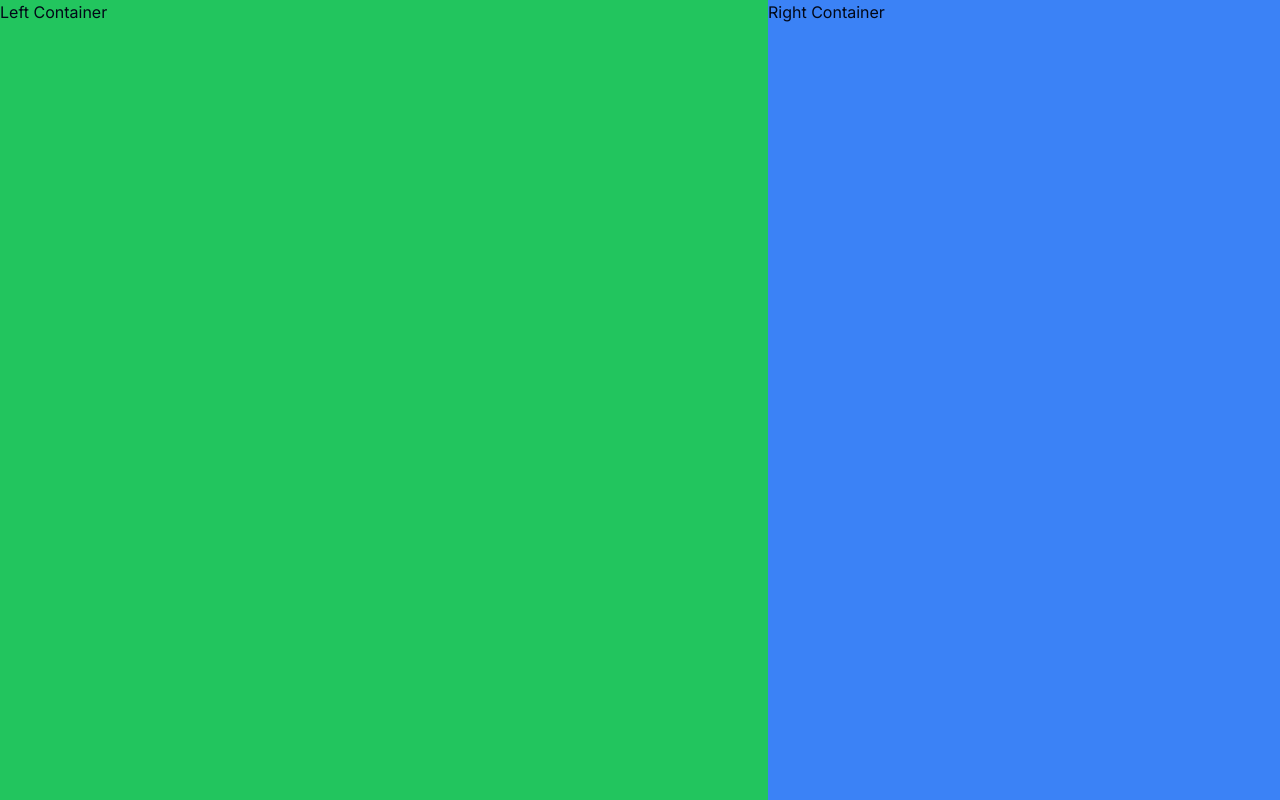
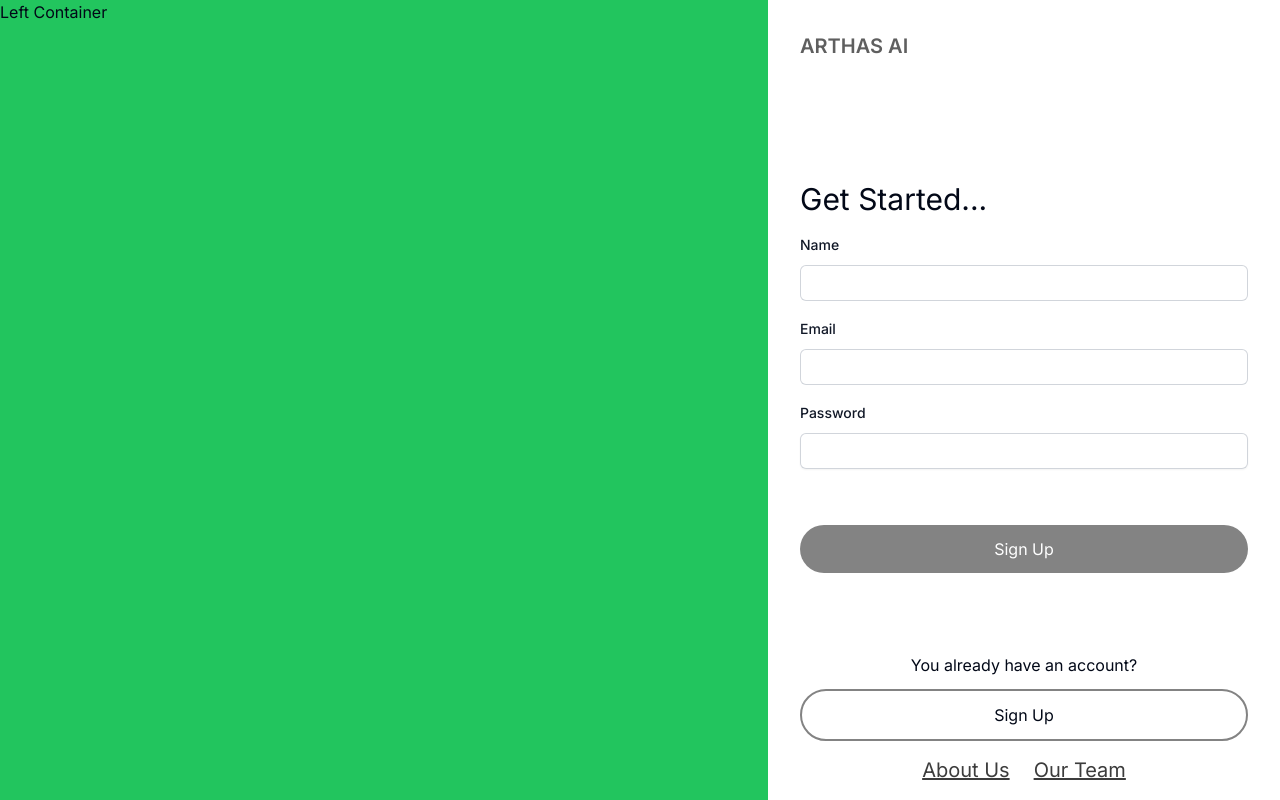
Before and after one commit to arthasai/ArthasAI, a Next.js app in the folder frontend/arthas-ai/: page /homepage in a window 1280 px wide. Built offline with nearby package versions, Linux system fonts and the light colour scheme.

Commit message:
layout for signup finished

```diff
--- a/frontend/arthas-ai/app/homepage/page.tsx
+++ b/frontend/arthas-ai/app/homepage/page.tsx
@@ -5,14 +5,92 @@ import Link from "next/link";
 const Homepage = () => {
 	return (
 		<div className="flex w-full min-h-screen">
+			{/* left container */}
 			<div className="w-3/5 bg-green-500">
 				<h1>Left Container</h1>
 			</div>
-			<div className="w-2/5 bg-blue-500">
-				<h1>Right Container</h1>
+			{/* right container */}
+			<div className="w-2/5">
+				{/* header */}
+				<div className="h-1/6">
+					<h1 className="text-xl font-semibold text-dashLogoTheme p-8">
+						ARTHAS AI
+					</h1>
+				</div>
+				{/* center */}
+				<div className="h-4/6 pl-8 pr-8">
+					<h2 className="text-3xl pt-12">Get Started...</h2>
+					<div className="pt-4">
+						<label
+							htmlFor="name"
+							className="block text-sm font-medium leading-6 text-gray-900 pb-2 text-dashInputColor">
+							Name
+						</label>
+						<input
+							type="text"
+							required
+							className="block w-full rounded-md border-0 py-1.5 pl-7 pr-20 text-gray-900 ring-1 ring-inset ring-gray-300 placeholder:text-gray-400 focus:ring-2 focus:ring-inset focus:ring-indigo-600 sm:text-sm sm:leading-6"
+						/>
+					</div>
+					<div className="pt-4">
+						<label
+							htmlFor="email"
+							className="block text-sm font-medium leading-6 text-gray-900 pb-2 text-dashInputColor">
+							Email
+						</label>
+						<input
+							type="email"
+							required
+							className="block w-full rounded-md border-0 py-1.5 pl-7 pr-20 text-gray-900 ring-1 ring-inset ring-gray-300 placeholder:text-gray-400 focus:ring-2 focus:ring-inset focus:ring-indigo-600 sm:text-sm sm:leading-6"
+						/>
+					</div>
+					<div className="pt-4">
+						<label
+							htmlFor="password"
+							className="block text-sm font-medium leading-6 text-gray-900 pb-2 text-dashInputColor">
+							Password
+						</label>
+						<input
+							id="password"
+							name="password"
+							type="password"
+							required
+							className="block w-full rounded-md border-0 py-1.5 pl-7 pr-20 text-gray-900 shadow-sm ring-1 ring-inset ring-gray-300 placeholder:text-gray-400 focus:ring-2 focus:ring-inset focus:ring-indigo-600 sm:text-sm sm:leading-6"
+						/>
+					</div>
+					<div className="pt-14">
+						<button className="rounded-full block w-full bg-dashButtonBrown text-white pt-3 pb-3">
+							Sign Up
+						</button>
+						<div className="pt-20 text-center">
+							<span>You already have an account?</span>
+							<button className="rounded-full block w-full border-2 border-dashButtonBrown pt-3 pb-3 mt-3">
+								Sign Up
+							</button>
+						</div>
+					</div>
+				</div>
+				{/* footer */}
+				<div className="h-1/6 text-center">
+					<div className="h-4/6"></div>
+					<div className="h-2/6">
+						<Link
+							href="/resources"
+							className="text-xl underline text-dashLinkText pr-6">
+							About Us
+						</Link>
+						<Link
+							href="/resources"
+							className="text-xl underline text-dashLinkText">
+							Our Team
+						</Link>
+					</div>
+				</div>
 			</div>
 		</div>
 	);
 };
 
+// bg-gradient-to-br from-neutral-50 via-purple-50 to-fuchsia-200
+
 export default Homepage;
--- a/frontend/arthas-ai/tailwind.config.ts
+++ b/frontend/arthas-ai/tailwind.config.ts
@@ -1,12 +1,12 @@
-import type { Config } from "tailwindcss"
+import type { Config } from "tailwindcss";
 
 const config = {
 	darkMode: ["class"],
 	content: [
-    './pages/**/*.{ts,tsx}',
-    './components/**/*.{ts,tsx}',
-    './app/**/*.{ts,tsx}',
-    './src/**/*.{ts,tsx}',
+		"./pages/**/*.{ts,tsx}",
+		"./components/**/*.{ts,tsx}",
+		"./app/**/*.{ts,tsx}",
+		"./src/**/*.{ts,tsx}",
 	],
 	prefix: "",
 	theme: {
@@ -52,6 +52,11 @@ const config = {
 					DEFAULT: "hsl(var(--card))",
 					foreground: "hsl(var(--card-foreground))",
 				},
+				dashLogoTheme: "#5F5F5F",
+				dashBackgroundTheme: "#D9D9D9",
+				dashLinkText: "#3C3C3C",
+				dashButtonBrown: "#838383",
+				dashInputColor: "#5D5D5D",
 			},
 			borderRadius: {
 				lg: "var(--radius)",
@@ -75,6 +80,6 @@ const config = {
 		},
 	},
 	plugins: [require("tailwindcss-animate")],
-} satisfies Config
+} satisfies Config;
 
-export default config
+export default config;
```
Lines whose indentation alone changed are shown as unchanged.
